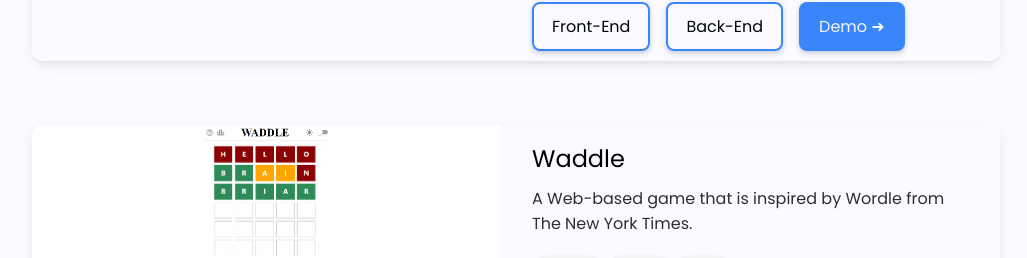
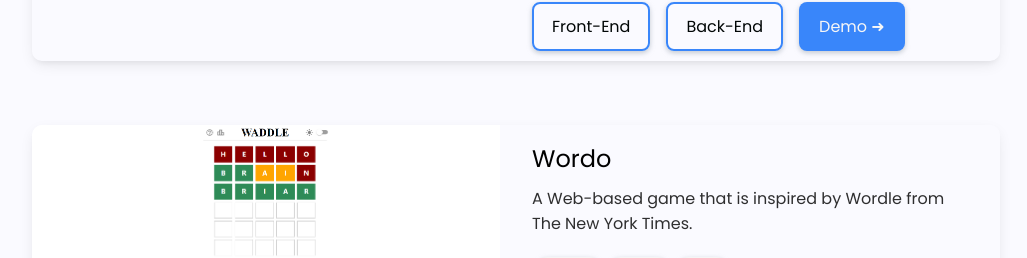
Before and after one commit to adeziio/portfolio, a React (Create React App) app: page / in a window 1280 px wide. Shown: the part 3769-4027 px from the top of the page, without its empty margins (124-1151 px from the left). Built offline with nearby package versions, Linux system fonts and the light colour scheme.

Commit message:
change wordo

```diff
--- a/src/data/ProjectData.js
+++ b/src/data/ProjectData.js
@@ -28,13 +28,13 @@ export const ProjectList = [
     demo_url: "https://gideon-chat.vercel.app/",
   },
   {
-    img: "/waddle.png",
-    title: "Waddle",
+    img: "/wordo.png",
+    title: "Wordo",
     description: "A Web-based game that is inspired by Wordle from The New York Times.",
     tech_stack: ['React', 'HTML', 'CSS'],
-    github_url_1: "https://github.com/adeziio/waddle",
+    github_url_1: "https://github.com/adeziio/wordo",
     github_url_2: "",
-    demo_url: "https://waddlez.vercel.app/",
+    demo_url: "https://wordo-game.vercel.app/",
   },
   {
     img: "/locator.png",
```
Also changed, not shown: public/wordo.png (renamed from public/waddle.png).
